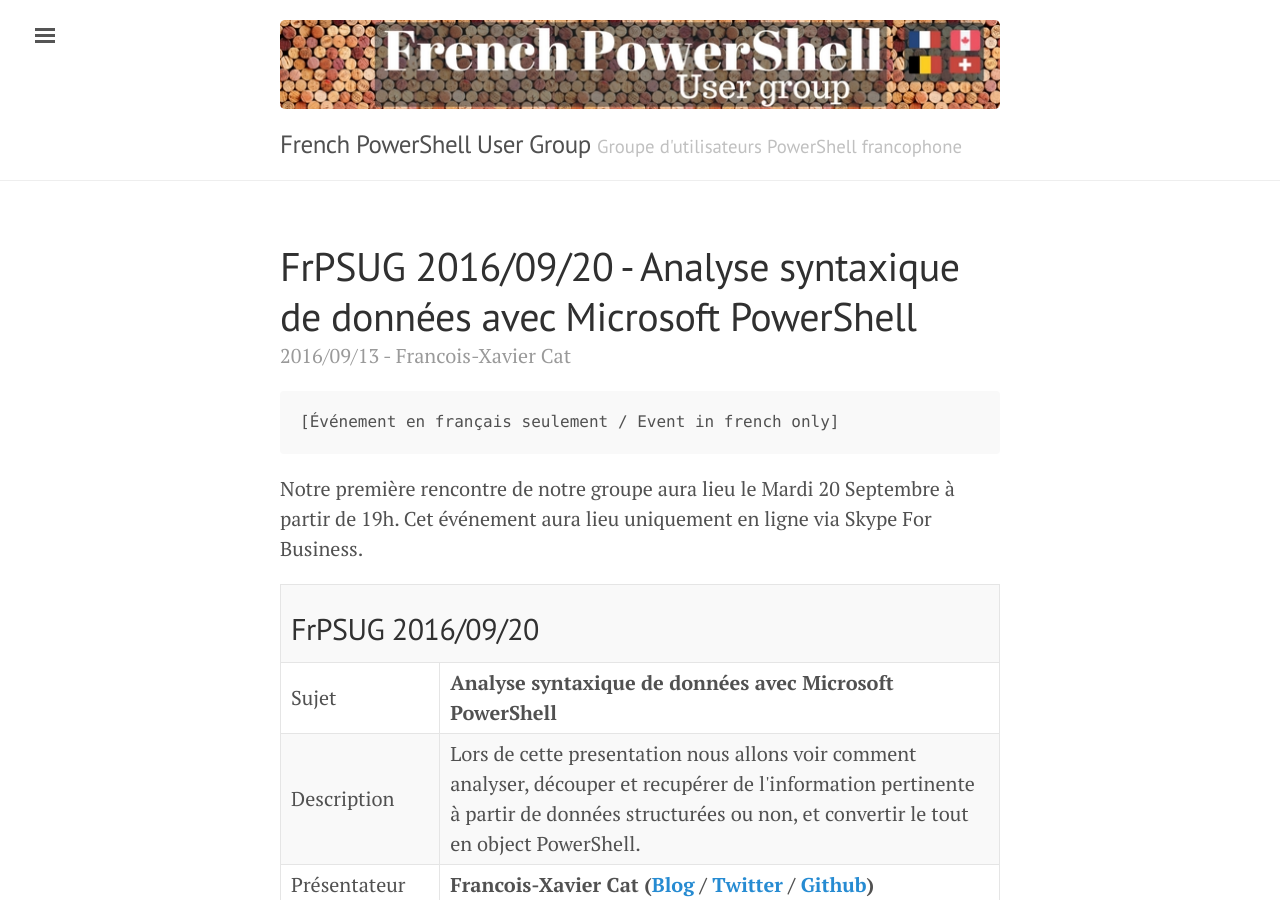
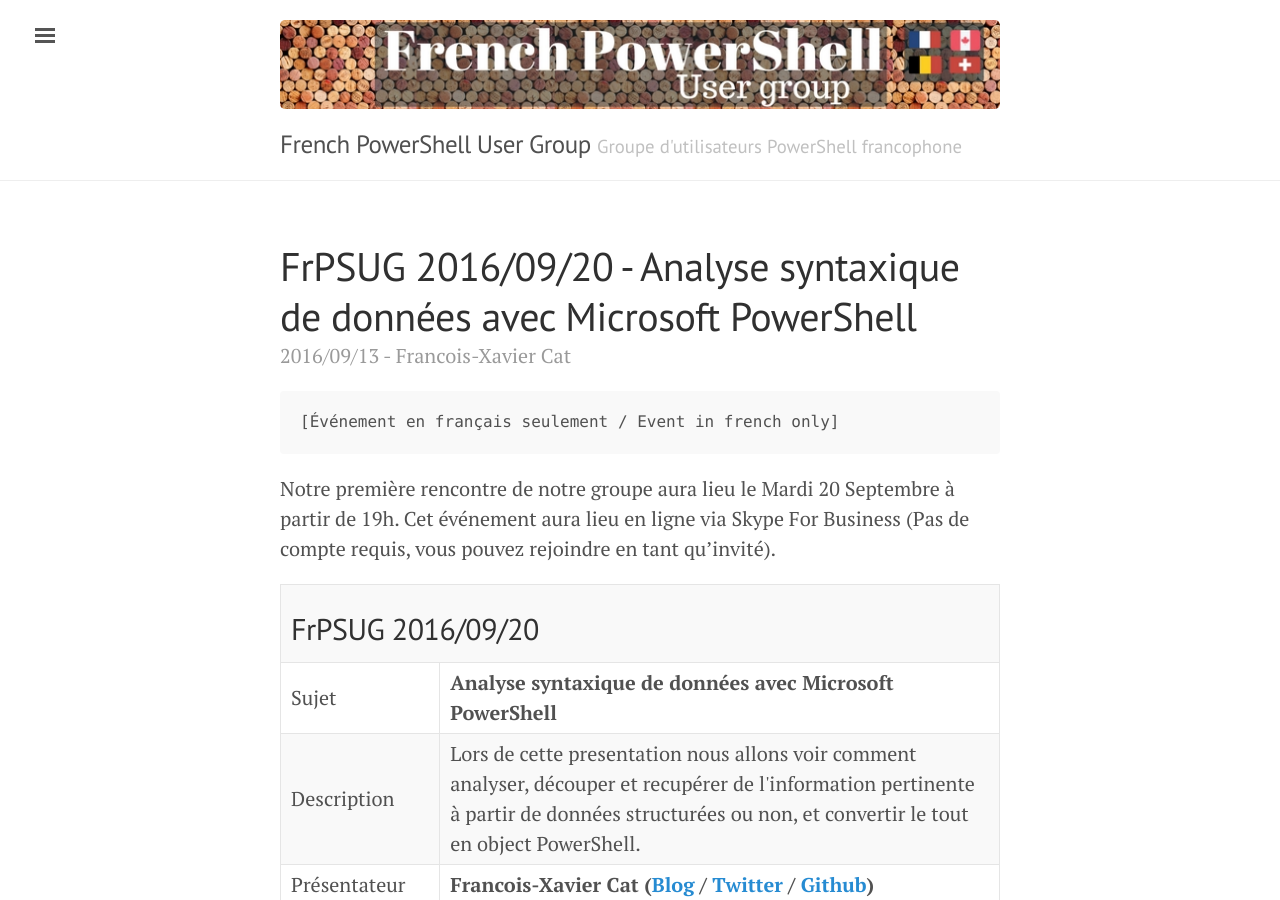
Before and after one commit to fredatgithub/frpsug.github.io, a Jekyll site: the page built from _posts/2016-09-13-FrPSUG01.md, in a window 1280 px wide and 900 px high. Built offline with Jekyll 4.4.1, drawn with Linux system fonts in a browser that asks for light colours.

Commit message:
Update 2016-09-13-FrPSUG01.md

````diff
--- a/_posts/2016-09-13-FrPSUG01.md
+++ b/_posts/2016-09-13-FrPSUG01.md
@@ -8,7 +8,7 @@
 [Événement en français seulement / Event in french only]
 ```
 Notre première rencontre de notre groupe aura lieu le Mardi 20 Septembre à partir de 19h.
-Cet événement aura lieu uniquement en ligne via Skype For Business.
+Cet événement aura lieu en ligne via Skype For Business (Pas de compte requis, vous pouvez rejoindre en tant qu'invité).
 
 
 <table>
````
